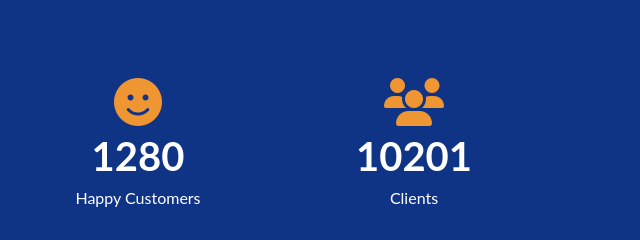
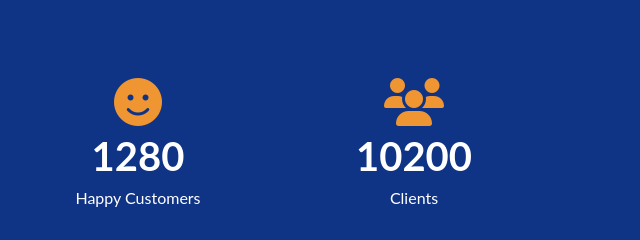
Before and after one commit to Swastikyadav/camping2, a website: page about.html in a window 1280 px wide. Shown: the part 1640-1880 px from the top of the page, 640-1280 px from the left. Drawn offline with Linux system fonts and the light colour scheme.

```diff
--- a/about.html
+++ b/about.html
@@ -113,7 +113,7 @@
                         </div>
                         <div class="part1 text-center">
                             <i class="fas fa-users main_icon"></i>
-                            <h2>10201</h2>
+                            <h2>10200</h2>
                             <p>Clients</p>
                         </div>
                     </div>
```
